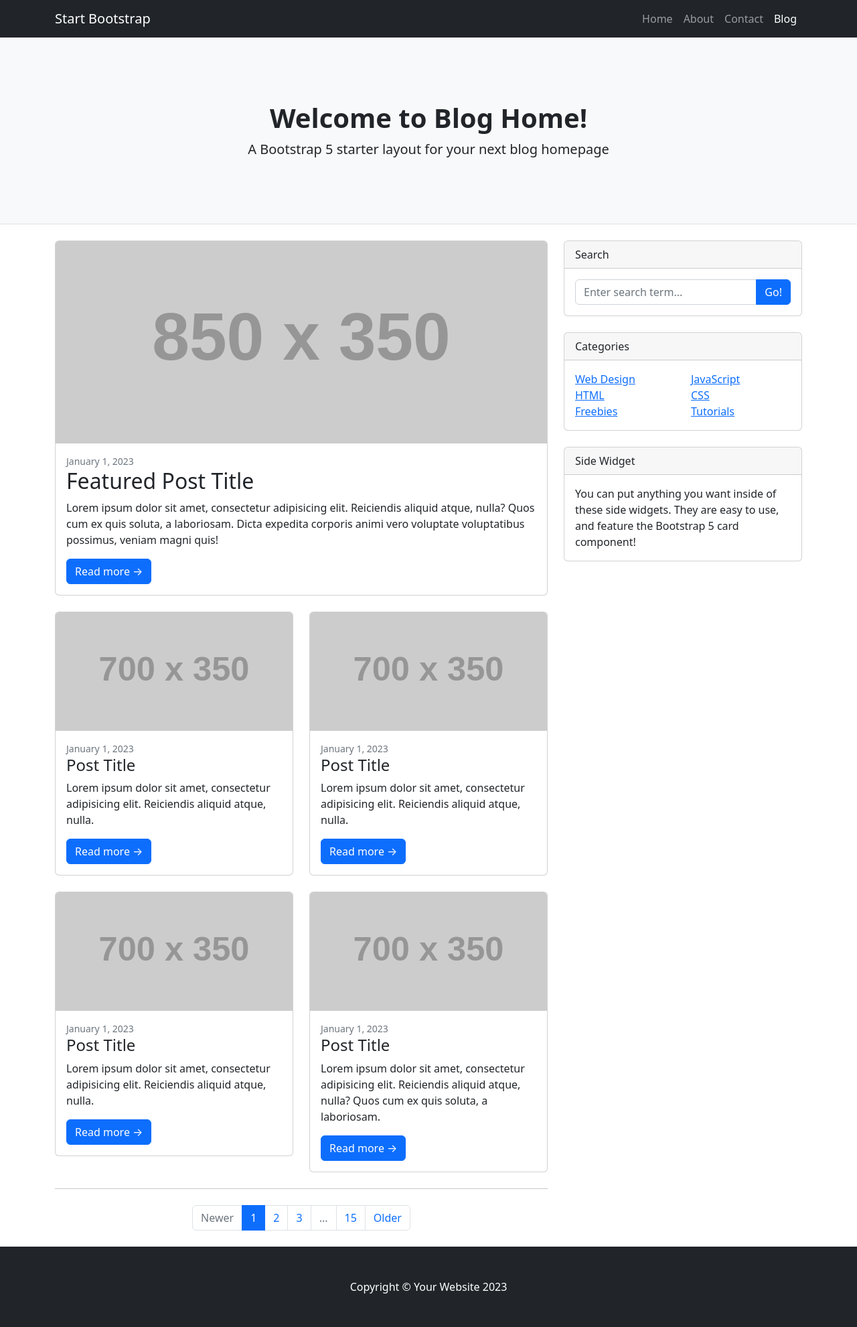
After one commit to BehnamGolmohammadi/CW-98, a Django app: template CW15/BlogPlatform/templates/home/index.html in a window 1280 px wide. The commit adds this page. Shown: the whole page at 67% size. Run offline with Django 4.2, Linux system fonts and the light colour scheme; the template is opened without the code that fills it, so the values that code supplies are empty; grey boxes labelled with a size stand in for pictures from a placeholder-image service; some libraries are stand-ins or nearby versions.

Commit message:
Imports all templates of apps in separate directories.

```diff
--- /dev/null
+++ b/CW15/BlogPlatform/templates/home/index.html
@@ -0,0 +1,166 @@
+<!DOCTYPE html>
+<html lang="en">
+    <head>
+        <meta charset="utf-8" />
+        <meta name="viewport" content="width=device-width, initial-scale=1, shrink-to-fit=no" />
+        <meta name="description" content="" />
+        <meta name="author" content="" />
+        <title>Blog Home - Start Bootstrap Template</title>
+        <!-- Favicon-->
+        <link rel="icon" type="image/x-icon" href="assets/favicon.ico" />
+        <!-- Core theme CSS (includes Bootstrap)-->
+        <link href="css/styles.css" rel="stylesheet" />
+    </head>
+    <body>
+        <!-- Responsive navbar-->
+        <nav class="navbar navbar-expand-lg navbar-dark bg-dark">
+            <div class="container">
+                <a class="navbar-brand" href="#!">Start Bootstrap</a>
+                <button class="navbar-toggler" type="button" data-bs-toggle="collapse" data-bs-target="#navbarSupportedContent" aria-controls="navbarSupportedContent" aria-expanded="false" aria-label="Toggle navigation"><span class="navbar-toggler-icon"></span></button>
+                <div class="collapse navbar-collapse" id="navbarSupportedContent">
+                    <ul class="navbar-nav ms-auto mb-2 mb-lg-0">
+                        <li class="nav-item"><a class="nav-link" href="#">Home</a></li>
+                        <li class="nav-item"><a class="nav-link" href="#!">About</a></li>
+                        <li class="nav-item"><a class="nav-link" href="#!">Contact</a></li>
+                        <li class="nav-item"><a class="nav-link active" aria-current="page" href="#">Blog</a></li>
+                    </ul>
+                </div>
+            </div>
+        </nav>
+        <!-- Page header with logo and tagline-->
+        <header class="py-5 bg-light border-bottom mb-4">
+            <div class="container">
+                <div class="text-center my-5">
+                    <h1 class="fw-bolder">Welcome to Blog Home!</h1>
+                    <p class="lead mb-0">A Bootstrap 5 starter layout for your next blog homepage</p>
+                </div>
+            </div>
+        </header>
+        <!-- Page content-->
+        <div class="container">
+            <div class="row">
+                <!-- Blog entries-->
+                <div class="col-lg-8">
+                    <!-- Featured blog post-->
+                    <div class="card mb-4">
+                        <a href="#!"><img class="card-img-top" src="https://dummyimage.com/850x350/dee2e6/6c757d.jpg" alt="..." /></a>
+                        <div class="card-body">
+                            <div class="small text-muted">January 1, 2023</div>
+                            <h2 class="card-title">Featured Post Title</h2>
+                            <p class="card-text">Lorem ipsum dolor sit amet, consectetur adipisicing elit. Reiciendis aliquid atque, nulla? Quos cum ex quis soluta, a laboriosam. Dicta expedita corporis animi vero voluptate voluptatibus possimus, veniam magni quis!</p>
+                            <a class="btn btn-primary" href="#!">Read more →</a>
+                        </div>
+                    </div>
+                    <!-- Nested row for non-featured blog posts-->
+                    <div class="row">
+                        <div class="col-lg-6">
+                            <!-- Blog post-->
+                            <div class="card mb-4">
+                                <a href="#!"><img class="card-img-top" src="https://dummyimage.com/700x350/dee2e6/6c757d.jpg" alt="..." /></a>
+                                <div class="card-body">
+                                    <div class="small text-muted">January 1, 2023</div>
+                                    <h2 class="card-title h4">Post Title</h2>
+                                    <p class="card-text">Lorem ipsum dolor sit amet, consectetur adipisicing elit. Reiciendis aliquid atque, nulla.</p>
+                                    <a class="btn btn-primary" href="#!">Read more →</a>
+                                </div>
+                            </div>
+                            <!-- Blog post-->
+                            <div class="card mb-4">
+                                <a href="#!"><img class="card-img-top" src="https://dummyimage.com/700x350/dee2e6/6c757d.jpg" alt="..." /></a>
+                                <div class="card-body">
+                                    <div class="small text-muted">January 1, 2023</div>
+                                    <h2 class="card-title h4">Post Title</h2>
+                                    <p class="card-text">Lorem ipsum dolor sit amet, consectetur adipisicing elit. Reiciendis aliquid atque, nulla.</p>
+                                    <a class="btn btn-primary" href="#!">Read more →</a>
+                                </div>
+                            </div>
+                        </div>
+                        <div class="col-lg-6">
+                            <!-- Blog post-->
+                            <div class="card mb-4">
+                                <a href="#!"><img class="card-img-top" src="https://dummyimage.com/700x350/dee2e6/6c757d.jpg" alt="..." /></a>
+                                <div class="card-body">
+                                    <div class="small text-muted">January 1, 2023</div>
+                                    <h2 class="card-title h4">Post Title</h2>
+                                    <p class="card-text">Lorem ipsum dolor sit amet, consectetur adipisicing elit. Reiciendis aliquid atque, nulla.</p>
+                                    <a class="btn btn-primary" href="#!">Read more →</a>
+                                </div>
+                            </div>
+                            <!-- Blog post-->
+                            <div class="card mb-4">
+                                <a href="#!"><img class="card-img-top" src="https://dummyimage.com/700x350/dee2e6/6c757d.jpg" alt="..." /></a>
+                                <div class="card-body">
+                                    <div class="small text-muted">January 1, 2023</div>
+                                    <h2 class="card-title h4">Post Title</h2>
+                                    <p class="card-text">Lorem ipsum dolor sit amet, consectetur adipisicing elit. Reiciendis aliquid atque, nulla? Quos cum ex quis soluta, a laboriosam.</p>
+                                    <a class="btn btn-primary" href="#!">Read more →</a>
+                                </div>
+                            </div>
+                        </div>
+                    </div>
+                    <!-- Pagination-->
+                    <nav aria-label="Pagination">
+                        <hr class="my-0" />
+                        <ul class="pagination justify-content-center my-4">
+                            <li class="page-item disabled"><a class="page-link" href="#" tabindex="-1" aria-disabled="true">Newer</a></li>
+                            <li class="page-item active" aria-current="page"><a class="page-link" href="#!">1</a></li>
+                            <li class="page-item"><a class="page-link" href="#!">2</a></li>
+                            <li class="page-item"><a class="page-link" href="#!">3</a></li>
+                            <li class="page-item disabled"><a class="page-link" href="#!">...</a></li>
+                            <li class="page-item"><a class="page-link" href="#!">15</a></li>
+                            <li class="page-item"><a class="page-link" href="#!">Older</a></li>
+                        </ul>
+                    </nav>
+                </div>
+                <!-- Side widgets-->
+                <div class="col-lg-4">
+                    <!-- Search widget-->
+                    <div class="card mb-4">
+                        <div class="card-header">Search</div>
+                        <div class="card-body">
+                            <div class="input-group">
+                                <input class="form-control" type="text" placeholder="Enter search term..." aria-label="Enter search term..." aria-describedby="button-search" />
+                                <button class="btn btn-primary" id="button-search" type="button">Go!</button>
+                            </div>
+                        </div>
+                    </div>
+                    <!-- Categories widget-->
+                    <div class="card mb-4">
+                        <div class="card-header">Categories</div>
+                        <div class="card-body">
+                            <div class="row">
+                                <div class="col-sm-6">
+                                    <ul class="list-unstyled mb-0">
+                                        <li><a href="#!">Web Design</a></li>
+                                        <li><a href="#!">HTML</a></li>
+                                        <li><a href="#!">Freebies</a></li>
+                                    </ul>
+                                </div>
+                                <div class="col-sm-6">
+                                    <ul class="list-unstyled mb-0">
+                                        <li><a href="#!">JavaScript</a></li>
+                                        <li><a href="#!">CSS</a></li>
+                                        <li><a href="#!">Tutorials</a></li>
+                                    </ul>
+                                </div>
+                            </div>
+                        </div>
+                    </div>
+                    <!-- Side widget-->
+                    <div class="card mb-4">
+                        <div class="card-header">Side Widget</div>
+                        <div class="card-body">You can put anything you want inside of these side widgets. They are easy to use, and feature the Bootstrap 5 card component!</div>
+                    </div>
+                </div>
+            </div>
+        </div>
+        <!-- Footer-->
+        <footer class="py-5 bg-dark">
+            <div class="container"><p class="m-0 text-center text-white">Copyright &copy; Your Website 2023</p></div>
+        </footer>
+        <!-- Bootstrap core JS-->
+        <script src="https://cdn.jsdelivr.net/npm/bootstrap@5.2.3/dist/js/bootstrap.bundle.min.js"></script>
+        <!-- Core theme JS-->
+        <script src="js/scripts.js"></script>
+    </body>
+</html>
```
Also changed, not shown: CW15/BlogPlatform/templates/blog/index.html (added, +166 -0 lines), CW15/BlogPlatform/templates/home/home.html (+48 -6 lines), CW15/BlogPlatform/templates/post/post.html (added, +144 -0 lines), CW15/BlogPlatform/templates/post/search.html (added, +9 -0 lines).
